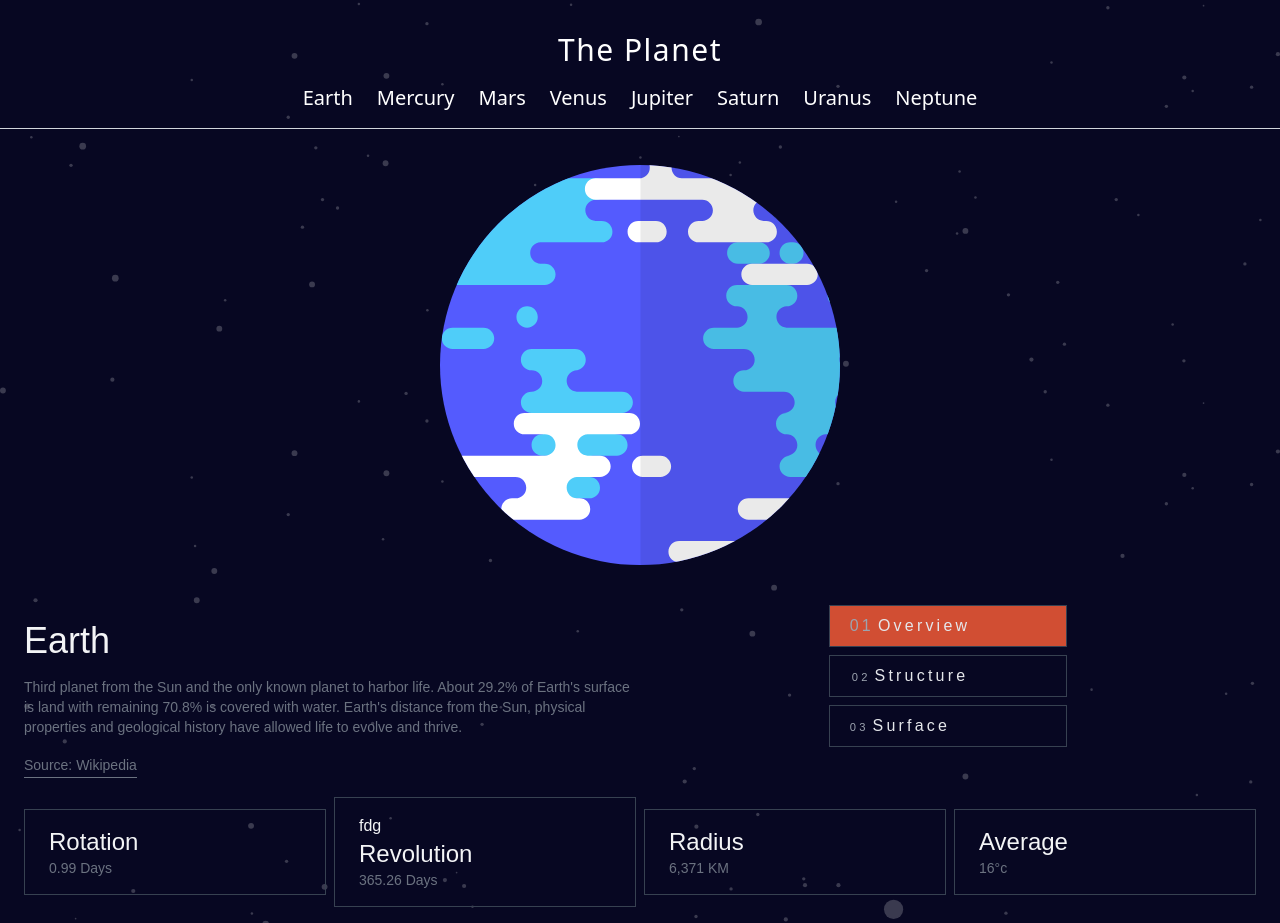
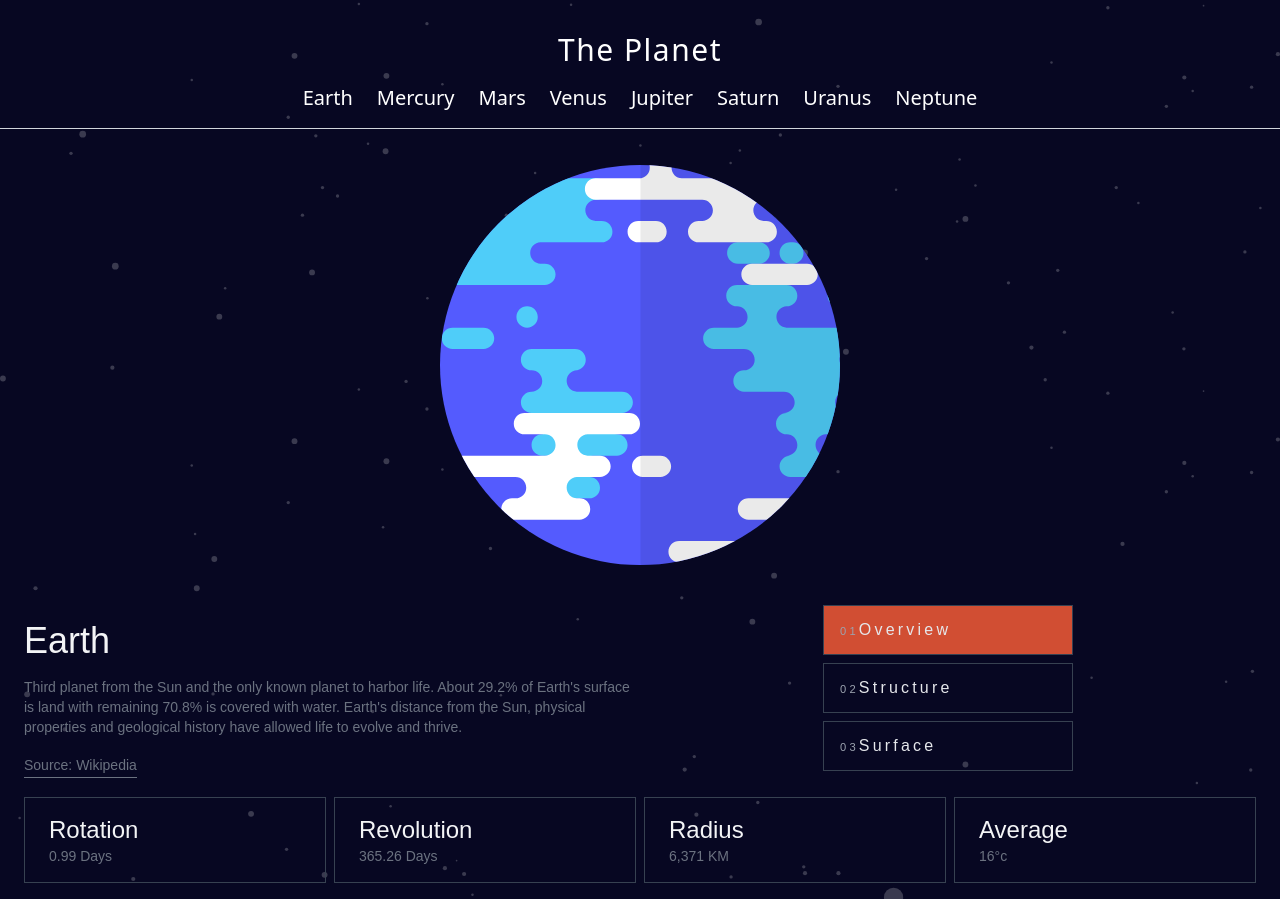
Before and after one commit to Afaqak/planet-facts-site, a Next.js app: page / in a window 1280 px wide. After the commit the page ends 899 px from the top, so only its background shows below. Built offline with nearby package versions, Linux system fonts and the light colour scheme.

Commit message:
made some changes to components

```diff
--- a/components/main.tsx
+++ b/components/main.tsx
@@ -63,8 +63,8 @@ const Main = ({planet}:{planet:string}) => {
             <button
 
               className={`
-              md:min-w-[150px]
-              tracking-[0.2rem] text-[0.75rem] sm:text-[1rem] text-gray-200 cursor-pointer text-start border border-gray-700 py-2 px-4 md:pr-24 hover:bg-gray-700 hover:bg-opacity-40 ${
+              md:min-w-[250px]
+              tracking-[0.2rem] text-[0.75rem] sm:text-[1rem] text-gray-200 cursor-pointer text-start border border-gray-700 py-3 px-4 md:pr-24 hover:bg-gray-700 hover:bg-opacity-40 ${
                 activeButton === 1 ? "active" : ""
               }`}
               onClick={() => {handleButtonClick(1)
@@ -75,7 +75,7 @@ const Main = ({planet}:{planet:string}) => {
                 );
               }}
             >
-              <span className="hidden md:inline text-gray-400 text-[0.7rem] md:text-[1rem] leading-[0.4rem] px-1">
+              <span className="hidden md:inline text-gray-400 text-[0.7rem] leading-[0.4rem] ">
                 01
               </span>
               Overview
@@ -83,8 +83,9 @@ const Main = ({planet}:{planet:string}) => {
             <button
 
               className={`
-              md:min-w-[150px]
-              tracking-[0.2rem] text-[0.75rem]  sm:text-[1rem] text-gray-200 cursor-pointer focus:text-gray-100 border border-gray-700 py-2 px-4 md:pr-24 hover:bg-gray-700 hover:bg-opacity-40 ${
+              md:min-w-[250px]
+              tracking-[0.2rem] text-[0.75rem] sm:text-[1rem] text-gray-200 cursor-pointer text-start border border-gray-700 py-3 px-4 md:pr-24 hover:bg-gray-700 hover:bg-opacity-40
+               ${
                 activeButton === 2 ? "active" : ""
               }`}
               onClick={() => {
@@ -92,7 +93,7 @@ const Main = ({planet}:{planet:string}) => {
                 setActiveFeature(planetData?.structure);
                 handleButtonClick(2)}}
             >
-              <span className="hidden md:inline text-gray-400 text-[0.7rem] leading-[0.4rem] px-1">
+              <span className="hidden md:inline text-gray-400 text-[0.7rem] leading-[0.4rem] ">
                 02
               </span>
               Structure
@@ -100,8 +101,8 @@ const Main = ({planet}:{planet:string}) => {
             <button
               data-testid="surface"
               className={`
-              md:min-w-[150px]
-              tracking-[0.2rem] text-[0.75rem] sm:text-[1rem] text-gray-200 cursor-pointer text-start border border-gray-700 py-2 px-4 md:pr-24 hover:bg-gray-700 hover:bg-opacity-40 ${
+              md:min-w-[250px]
+              tracking-[0.2rem] text-[0.75rem] sm:text-[1rem] text-gray-200 cursor-pointer text-start border border-gray-700 py-3 px-4 md:pr-24 hover:bg-gray-700 hover:bg-opacity-40 ${
                 activeButton === 3 ? "active" : ""
               }`}
               onClick={() => {handleButtonClick(3)
@@ -109,7 +110,7 @@ const Main = ({planet}:{planet:string}) => {
                 setActiveFeature(planetData?.geology);
               }}
             >
-              <span className="hidden md:inline text-gray-400 text-[0.7rem] leading-[0.4rem] px-1">
+              <span className="hidden md:inline text-gray-400 text-[0.7rem] leading-[0.4rem]">
                 03
               </span>
               Surface
@@ -131,7 +132,7 @@ const Main = ({planet}:{planet:string}) => {
         </div>
         <div className="
         w-[19rem] md:w-[25rem]
-        border border-gray-700 py-4 px-6">fdg
+        border border-gray-700 py-4 px-6">
           <h1 className="text-2xl font-normal">Revolution</h1>
           <p className="text-gray-500 text-sm">{planetData.revolution}</p>
         </div>
--- a/package.json
+++ b/package.json
@@ -15,6 +15,7 @@
     "@types/node": "18.11.15",
     "@types/react": "18.0.26",
     "@types/react-dom": "18.0.9",
+    "framer-motion": "^8.5.0",
     "next": "13.0.6",
     "react": "18.2.0",
     "react-dom": "18.2.0",
```
Also changed, not shown: 1 other file (tests, documents, lock files or other folders).
